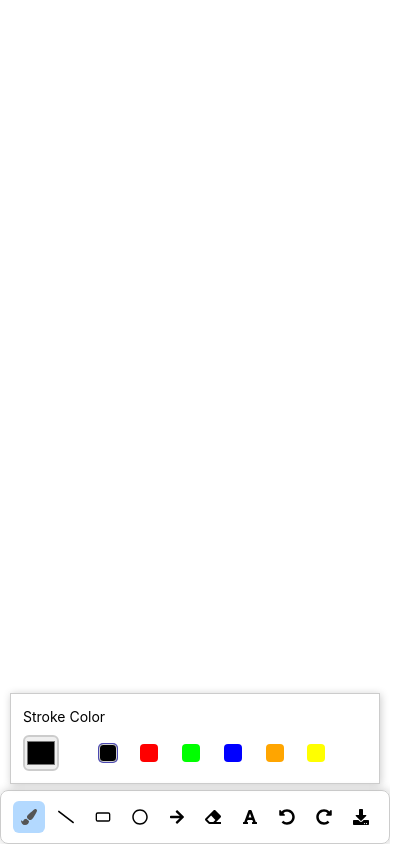
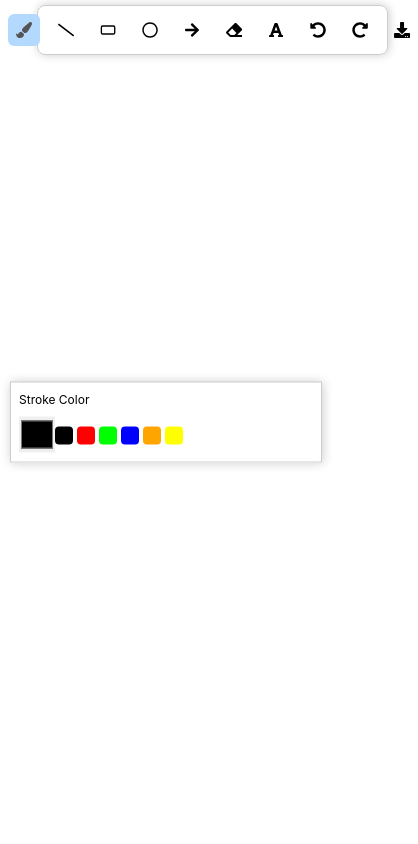
Before and after one commit to antedotee/whiteboard, a React (Create React App) app: page / in a window 390 px wide. Shown: the whole page, 418 px wide, since content can reach past the window. Built offline with nearby package versions, Linux system fonts and the light colour scheme.

Commit message:
made the whiteboard more responsive 2.0

```diff
--- a/src/components/Toolbar/index.module.css
+++ b/src/components/Toolbar/index.module.css
@@ -1,22 +1,3 @@
-/* .container {
-  @apply absolute left-1/2 top-5 px-3 py-2 flex rounded border border-gray-400;
-  transform: translateX(-50%);
-  box-shadow: 1px 0 10px rgba(0, 0, 0, 0.2);
-}
-
-.toolItem {
-  @apply flex justify-center items-center text-xl p-3 text-black mr-5 last:mr-0 cursor-pointer;
-}
-
-.toolItem:hover {
-  @apply bg-blue-50 text-gray-700 rounded;
-}
-
-.toolItem.active {
-  @apply bg-blue-200 text-gray-700 rounded;
-} */
-
-/* Toolbar for desktop and larger screens */
 .container {
   position: absolute;
   top: 5px;
@@ -58,23 +39,20 @@
   border-radius: 6px;
 }
 
-/* Toolbar responsive for mobile */
 @media (max-width: 768px) {
   .container {
-    bottom: 0;
-    top: auto;
-    left: 0;
-    right: 0;
-    width: 100%;
-    padding: 10px;
-    border: 1px solid #ccc;
-    transform: none;
-    justify-content: space-around;
+    width: 90%;
+    padding: 8px 10px;
+    transform: translateX(-45%);
   }
 
   .toolItem {
     font-size: 1rem;
+    padding: 8px;
+    margin-right: 10px;
+  }
+
+  .toolItem:last-child {
     margin-right: 0;
-    padding: 8px;
   }
 }
--- a/src/components/Toolbox/index.module.css
+++ b/src/components/Toolbox/index.module.css
@@ -1,54 +1,3 @@
-/* .container {
-  @apply absolute top-1/2 left-5 text-sm border border-gray-400;
-  transform: translateY(-50%);
-  box-shadow: 1px 0 10px rgba(0, 0, 0, 0.2);
-}
-
-.selectOptionContainer {
-  @apply mb-6 last:mb-0 first:pt-5 last:pb-5 px-4;
-}
-
-.toolBoxLabel {
-  @apply block mb-1;
-}
-
-.colorsContainer {
-  @apply flex flex-wrap items-center;
-}
-
-.colorBox {
-  @apply inline-block w-5 h-5 rounded mr-1 last:mr-0;
-}
-
-.noFillColorBox {
-  background: linear-gradient(
-      to top left,
-      rgba(255, 0, 0, 0) 0%,
-      rgba(255, 0, 0, 0) calc(50% - 0.8px),
-      rgba(255, 0, 0, 1) 50%,
-      rgba(255, 0, 0, 0) calc(50% + 0.8px),
-      rgba(255, 0, 0, 0) 100%
-    ),
-    linear-gradient(
-      to top right,
-      rgba(255, 0, 0, 0) 0%,
-      rgba(255, 0, 0, 0) calc(50% - 0.8px),
-      rgba(255, 0, 0, 1) 50%,
-      rgba(255, 0, 0, 0) calc(50% + 0.8px),
-      rgba(255, 0, 0, 0) 100%
-    );
-}
-
-.activeColorBox {
-  @apply border border-gray-300;
-  box-shadow: 0 0 0 1px #4a47b1;
-}
-
-.colorPicker {
-  @apply mr-5 w-10 h-10 rounded border-2 border-neutral-400;
-} */
-
-/* Toolbox for desktop and larger screens */
 .container {
   position: absolute;
   top: 50%;
@@ -58,6 +7,7 @@
   transform: translateY(-50%);
   box-shadow: 1px 0 10px rgba(0, 0, 0, 0.2);
   padding: 10px;
+  width: auto;
 }
 
 .selectOptionContainer {
@@ -91,58 +41,12 @@
   margin-right: 0;
 }
 
-.noFillColorBox {
-  background: linear-gradient(
-      to top left,
-      rgba(255, 0, 0, 0) 0%,
-      rgba(255, 0, 0, 0) calc(50% - 0.8px),
-      rgba(255, 0, 0, 1) 50%,
-      rgba(255, 0, 0, 0) calc(50% + 0.8px),
-      rgba(255, 0, 0, 0) 100%
-    ),
-    linear-gradient(
-      to top right,
-      rgba(255, 0, 0, 0) 0%,
-      rgba(255, 0, 0, 0) calc(50% - 0.8px),
-      rgba(255, 0, 0, 1) 50%,
-      rgba(255, 0, 0, 0) calc(50% + 0.8px),
-      rgba(255, 0, 0, 0) 100%
-    );
-}
-
-.activeColorBox {
-  border: 1px solid #ccc;
-  box-shadow: 0 0 0 1px #4a47b1;
-}
-
-.colorPicker {
-  margin-right: 20px;
-  width: 40px;
-  height: 40px;
-  border-radius: 6px;
-  border: 2px solid #ccc;
-}
-
-/* Toolbox responsive for mobile */
 @media (max-width: 768px) {
   .container {
-    top: auto;
-    bottom: 60px;
+    width: 80%;
     left: 10px;
-    right: 10px;
-    width: auto;
-    padding: 12px;
-    transform: none;
-    box-shadow: 1px 1px 8px rgba(0, 0, 0, 0.2);
-  }
-
-  .selectOptionContainer {
-    margin-bottom: 16px;
-    padding: 0;
-  }
-
-  .colorsContainer {
-    justify-content: space-between;
+    padding: 8px;
+    font-size: 0.75rem;
   }
 
   .colorBox {
@@ -155,4 +59,8 @@
     width: 36px;
     height: 36px;
   }
+
+  .selectOptionContainer {
+    margin-bottom: 16px;
+  }
 }
```
